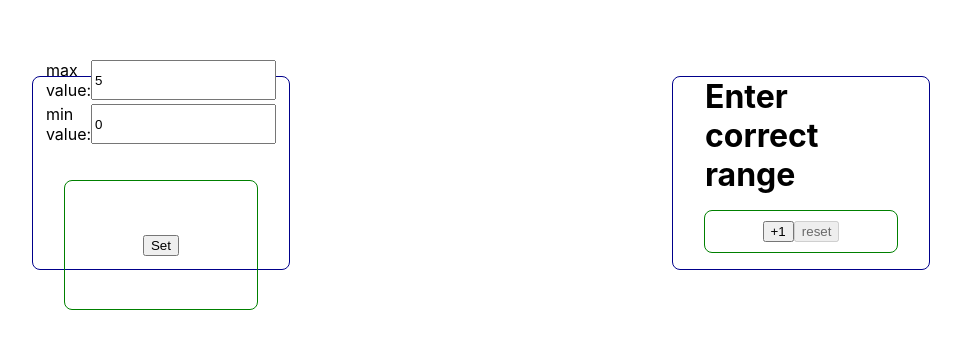
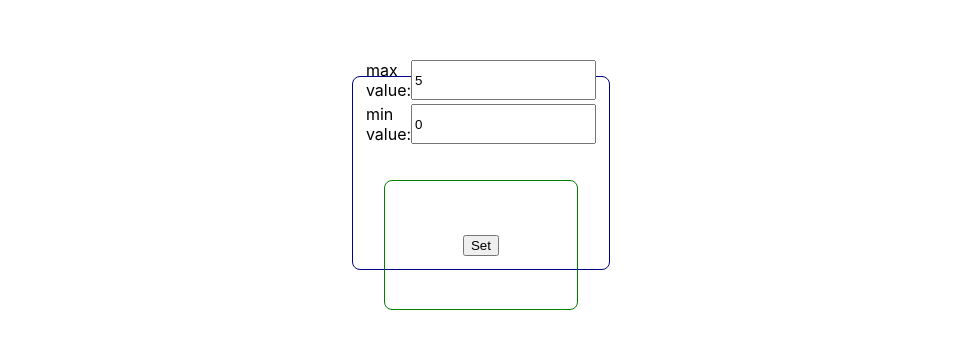
Before and after one commit to DmitriyKaplan28/exam, a React (Create React App) app: page / in a window 1280 px wide. Shown: the part 164-512 px from the top of the page, without its empty margins (159-1120 px from the left). Built offline with nearby package versions, Linux system fonts and the light colour scheme.

Commit message:
separated type

```diff
--- a/src/App.tsx
+++ b/src/App.tsx
@@ -10,8 +10,10 @@ function App() {
 
     const [count, setCount] = useState<number>(min);
 
-    const [disabled, setDisabled] = useState<boolean>(true)
+    const [disabled, setDisabled] = useState<boolean>(false)
     const [error, setError] = useState<boolean>(false)
+
+    const [settings, setSettings] = useState<boolean>(true)
 
     useEffect(() => {
         let countAsString = localStorage.getItem('currentValue')
@@ -34,11 +36,16 @@ function App() {
         localStorage.setItem('currentValue', JSON.stringify(count))
     })
 
-    useEffect(()=>{
+    useEffect(() => {
         if (min >= 0 && max > 0 && max > min) {//
             setDisabled(false)
-        } else {setDisabled(true)};
-    },[min, max])
+            setError(false)
+        } else {
+            setDisabled(true)
+            setError(true)
+        }
+        ;
+    }, [min, max])
 
     const plusOne = () => {
         setCount(count + 1)
@@ -49,6 +56,9 @@ function App() {
 
     const minOnChangeHandler = (value: number) => {
         setMin(value);
+        /* console.log(disabled)
+         console.log(error)*/
+        console.log(disabled || error)
     }
     const maxOnChangeHandler = (value: number) => {
         setMax(value);
@@ -58,11 +68,18 @@ function App() {
         localStorage.setItem('currentMin', JSON.stringify(min));
         localStorage.setItem('currentMax', JSON.stringify(max));
         setCount(min);
-        setDisabled(!disabled);
+        setDisabled(true);
+        setSettings(false)
+        console.log(disabled)
+    }
+    const goToSettingsHandler = () => {
+        setSettings(true)
+        setDisabled(false)
     }
 
     return (
         <div className='wrapper'>
+            {settings ?
                 <div className='App'>
                     <SetCounterRange minOnChangeHandler={minOnChangeHandler}
                                      maxOnChangeHandler={maxOnChangeHandler}
@@ -70,22 +87,27 @@ function App() {
                                      minValue={min}
                                      maxValue={max}
                                      disable={disabled}/>
-            </div>
+                </div> :
                 <div className='App'>
                     <div className='countBlock'>
-                    <Counter count={disabled && !error ? count : 'Enter correct range'}/>
+                        <Counter count={disabled ? count : 'Enter correct range'}/>
                     </div>
                     <div className='buttonBlock'>
                         <Button className={count < max ? '' : 'disabledButton'}
                                 name={'+1'}
                                 callBack={plusOne}
-                            disable={count === max && min >= 0 && max > 0 && max > min}/>
+                                disable={count === max || !disabled || error}/>
                         <Button className={count === min ? 'disabledButton' : ''}
                                 name={'reset'}
                                 callBack={reset}
-                            disable={count === min && min >= 0 && max > 0 && max > min}/>
+                                disable={count === min || !disabled || error}/>
+                        <Button className={''}
+                                name={'Go to settings'}
+                                callBack={goToSettingsHandler}
+                                disable={false}/>
                     </div>
                 </div>
+            }
         </div>
     );
 }
```
Lines whose indentation alone changed are shown as unchanged.
